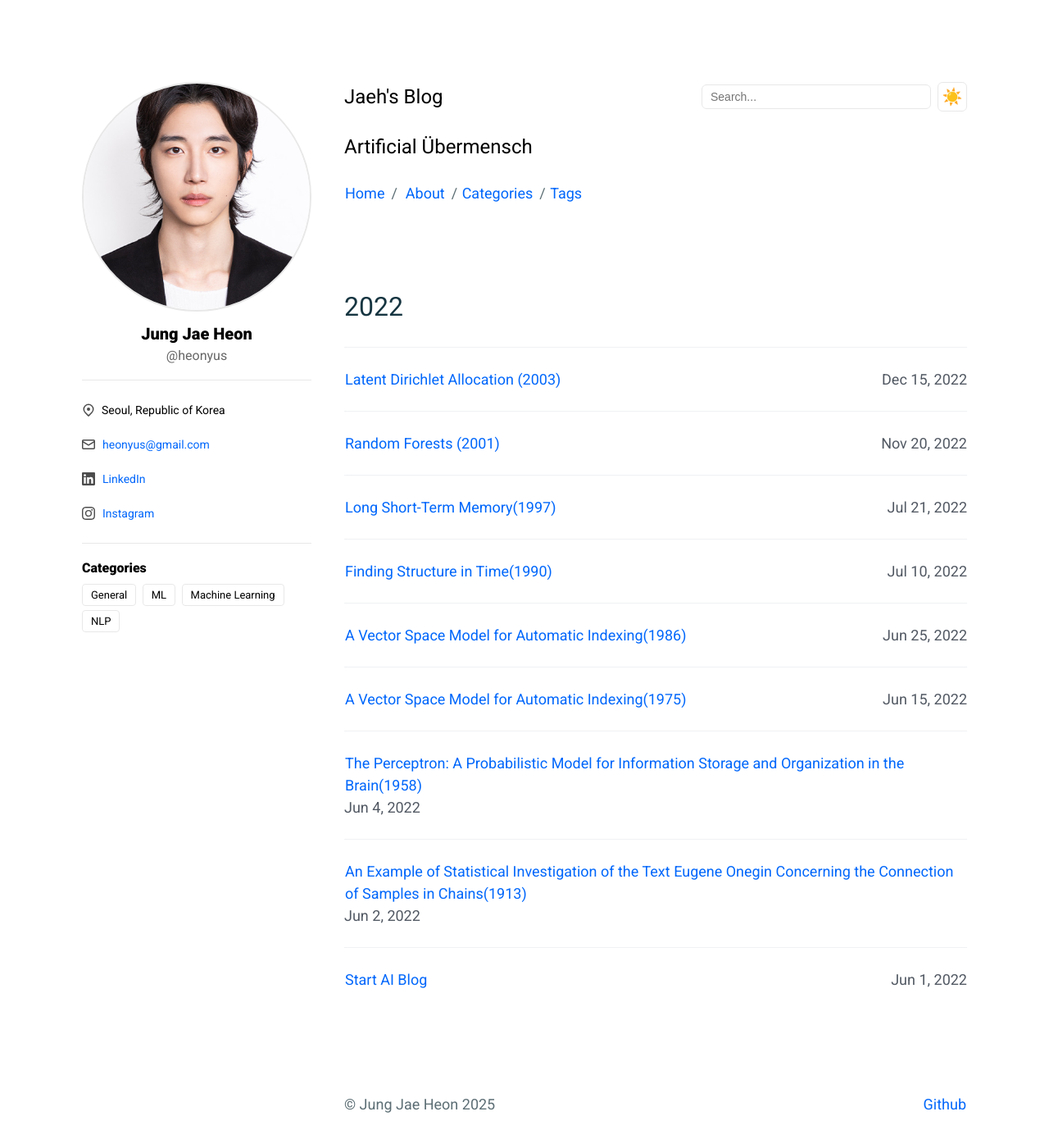
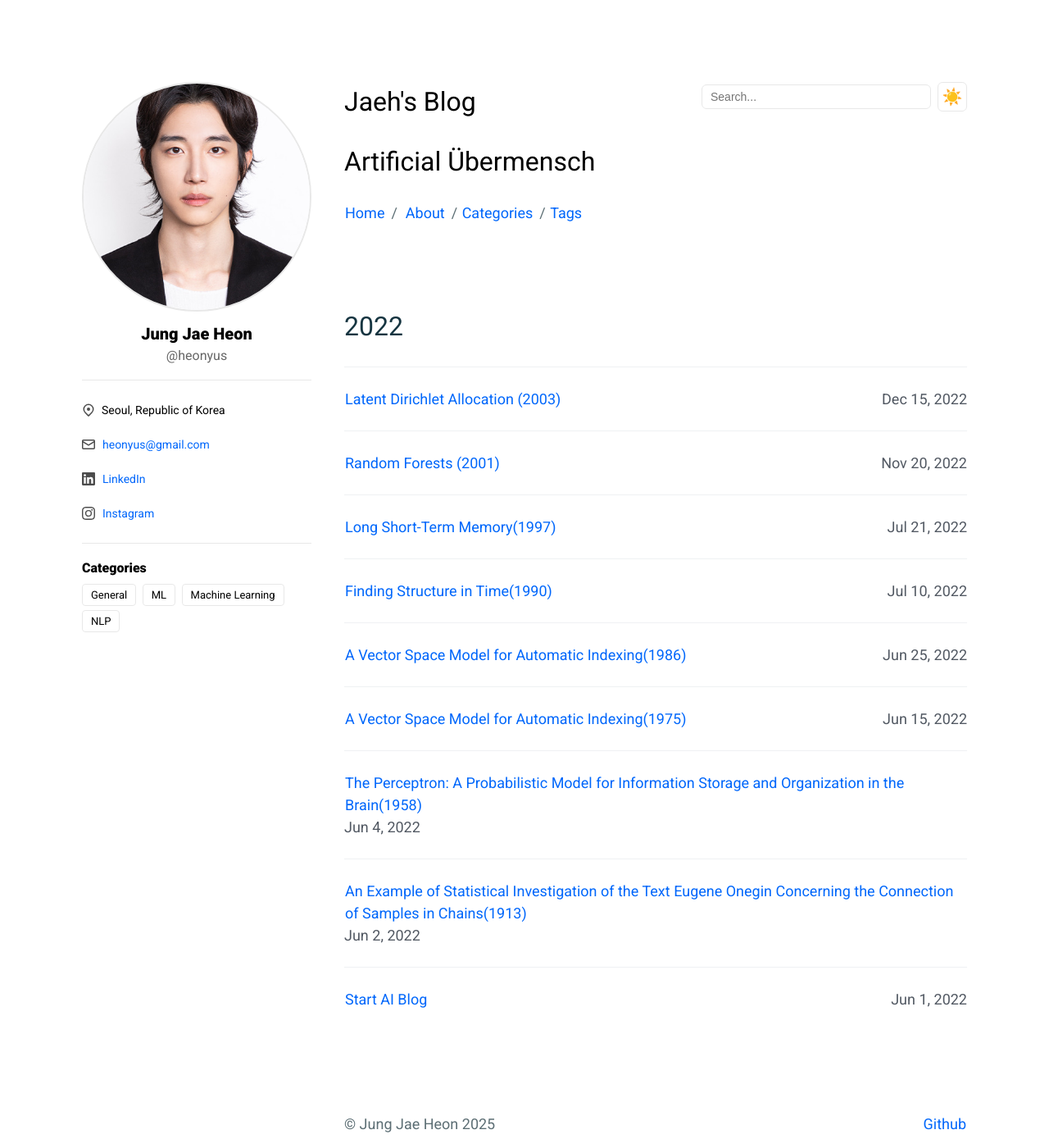
Before and after one commit to heonyus/heonyus.github.io, a Jekyll site: the page built from index.html, in a window 1280 px wide and 1400 px high. Shown: the whole window at 82% size. Built offline with Jekyll 4.4.1, drawn with Linux system fonts in a browser that asks for light colours.

Commit message:
Enhance styling and interactivity across multiple components. Update LDA post with improved SVG handling for Plotly charts. Refine archive styles for better hover effects and text visibility. Adjust article layout for consistent flex behavior and improved responsiveness. Correct header styling in page.scss for better hierarchy.

```diff
--- a/_sass/base/_reset.scss
+++ b/_sass/base/_reset.scss
@@ -77,10 +77,12 @@
     border: 0;
 }
 
-svg:not(:root) { overflow: hidden; }
+/* Plotly의 clip, overflow 처리를 방해하지 않도록 과도한 hidden 제거 */
+svg:not(:root) { overflow: visible; }
 
 svg {
-    pointer-events: none;
+    /* 전역으로 이벤트를 막지 않음: Plotly, MathJax, Mermaid 등 인터랙션 보장 */
+    pointer-events: auto;
     max-height: 100%
 }
 
--- a/_sass/components/_archives.scss
+++ b/_sass/components/_archives.scss
@@ -46,6 +46,14 @@
     padding-top: 2.5rem;
     padding-bottom: 2.5rem;
     border-top: 1px solid #EFF1F3;
+    text-decoration: none;
+    color: var(--text);
+    transition: background-color 0.2s ease;
+
+    &:hover {
+        background-color: var(--code-bg);
+    }
+
     @media screen and (min-width: $bp__sm) {
         display: -webkit-box;
         display: -webkit-flex;
@@ -66,10 +74,15 @@
 
     h3 {
         @include fs--body;
+        color: var(--text);
     }
 
     p {
         @include fs--body;
         color: #515862;
     }
+
+    time {
+        color: var(--muted);
+    }
 }
--- a/_sass/components/_article.scss
+++ b/_sass/components/_article.scss
@@ -13,9 +13,9 @@
         display: -webkit-flex;
         display: -ms-flexbox;
         display: flex;
-        -webkit-flex-wrap: wrap;
-            -ms-flex-wrap: wrap;
-                flex-wrap: wrap;
+        -webkit-flex-wrap: nowrap;
+            -ms-flex-wrap: nowrap;
+                flex-wrap: nowrap;
         -webkit-box-pack: justify;
         -webkit-justify-content: space-between;
             -ms-flex-pack: justify;
@@ -24,17 +24,22 @@
         -webkit-align-items: baseline;
             -ms-flex-align: baseline;
                 align-items: baseline;
+        gap: 2rem;
     }
 }
 
 .c-article__title {
     @include fs--heading-1;
     color: var(--text);
+    flex: 1;
+    min-width: 0;
 }
 
 .c-article__time {
     @include fs--body;
     color: var(--muted);
+    flex-shrink: 0;
+    white-space: nowrap;
 }
 
 .c-article__main {
--- a/_sass/components/_page.scss
+++ b/_sass/components/_page.scss
@@ -12,7 +12,7 @@
 
     h1 {
         margin-bottom: 2.5rem; // 25px
-        @include fs--heading-2;
+        @include fs--heading-1;
         color: var(--text);
     }
 
```
Also changed, not shown: _posts/2022-12-15-LDA.md (+8 -0 lines).
